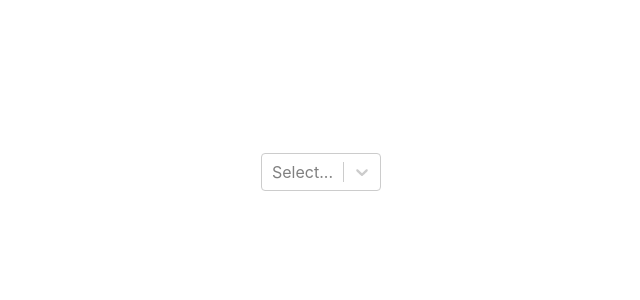
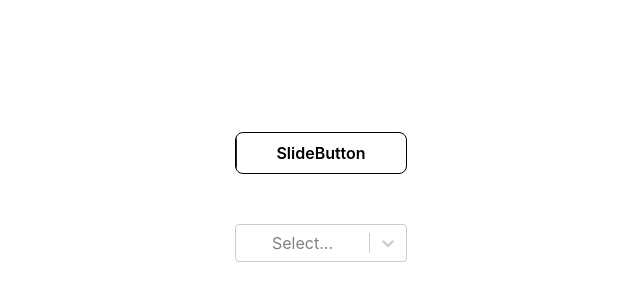
Before and after one commit to kazu-S-1110/css-practice, a React (Vite) app: page / in a window 1280 px wide. Shown: the part 228-528 px from the top of the page, without its empty margins (319-959 px from the left). Built offline with nearby package versions, Linux system fonts and the light colour scheme.

Commit message:
タイミングファンクションについて学習

```diff
--- a/src/App.jsx
+++ b/src/App.jsx
@@ -1,11 +1,12 @@
 import "./App.css";
 import { ReactSelect } from "./components/ReactSelect/ReactSelect";
+import { SlideButton } from "./components/SlideButton/SlideButton";
 
 function App() {
   return (
     <div className="App">
       {/* <Transform /> */}
-      {/* <SlideButton /> */}
+      <SlideButton />
       <ReactSelect />
     </div>
   );
--- a/src/components/ReactSelect/ReactSelect.jsx
+++ b/src/components/ReactSelect/ReactSelect.jsx
@@ -11,7 +11,7 @@ export const ReactSelect = () => {
   ];
   return (
     <>
-      <Select options={options} styles={{ width: "400px" }} />
+      <Select options={options} />
     </>
   );
 };
--- a/src/components/SlideButton/SlideButton.module.scss
+++ b/src/components/SlideButton/SlideButton.module.scss
@@ -24,7 +24,7 @@
       top: 0;
       left: 0;
       transform: translateX(-100%);
-      transition: transform 0.4s;
+      transition: transform 0.5s cubic-bezier(0.17, 0.52, 0.71, 2.16);
       z-index: -1;
     }
     &:hover {
```
